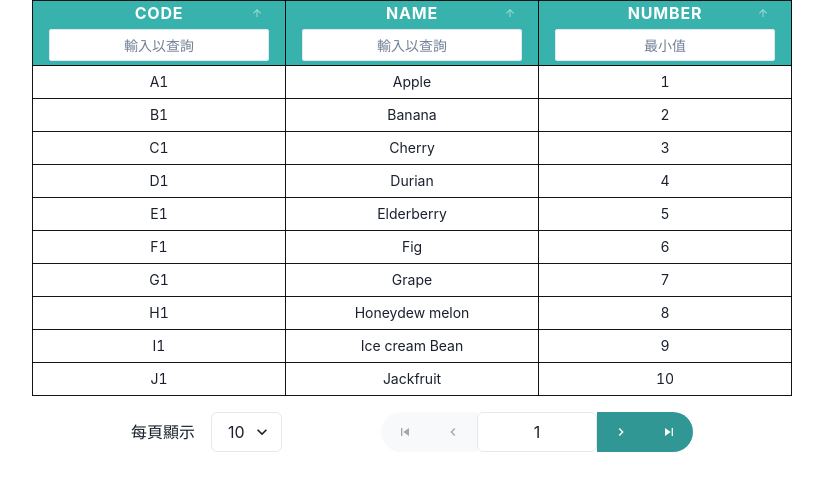
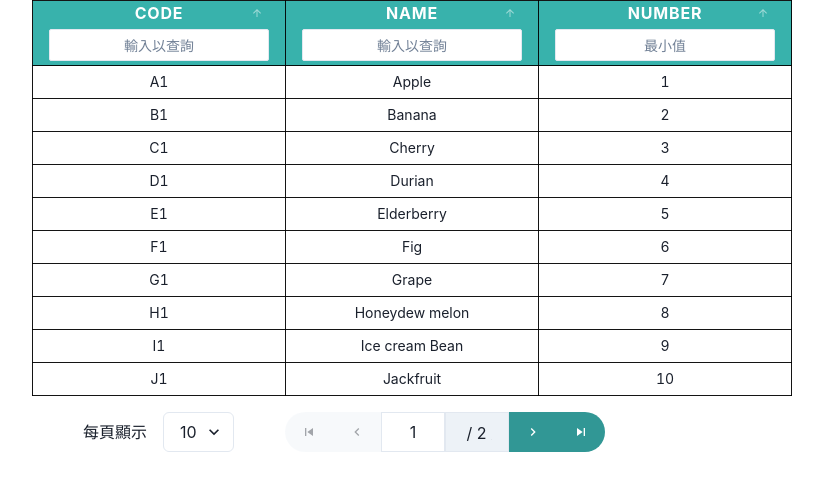
Before and after one commit to fat-qian-qian/cabbage-package, a React (Create React App) app: page / in a window 1280 px wide. Shown: the top 490 px of the page, without its empty margins (228-1051 px from the left). Built offline with nearby package versions, Linux system fonts and the light colour scheme.

Commit message:
Update 1.0.11 Jim

```diff
--- a/package.json
+++ b/package.json
@@ -1,6 +1,6 @@
 {
   "name": "@fatqianqian/cabbage-package",
-  "version": "1.0.10",
+  "version": "1.0.12",
   "description": "A collection of advanced and customizable React components built on top of Chakra UI. Starting with a rich data table component offering built-in pagination, theming options, and flexible row customization, this package aims to enhance your Chakra UI experience with a suite of supplementary components for diverse applications.",
   "main": "dist/index.js",
   "scripts": {
--- a/src/components/PageNavButtonGroup.js
+++ b/src/components/PageNavButtonGroup.js
@@ -1,5 +1,5 @@
 import React from 'react';
-import { Button, Flex, Icon, NumberInput, NumberInputField } from "@chakra-ui/react"
+import { Button, Flex, Icon, Input, NumberInput, NumberInputField } from "@chakra-ui/react"
 import { MdSkipNext, MdSkipPrevious, MdNavigateNext, MdNavigateBefore } from 'react-icons/md'
 
 
@@ -9,6 +9,7 @@ export const PageNavButtonGroup = ({ table }) => {
     return (
         <Flex
             gap={0}
+            w={'60%'}
             >
             <Button
                 rounded={'full'}
@@ -26,18 +27,28 @@ export const PageNavButtonGroup = ({ table }) => {
                 <Icon as={MdNavigateBefore} />
             </Button>
             <NumberInput
+                w={'5vw'}
                 value={table.getState().pagination.pageIndex + 1}
                 min={1}
                 max={table.getPageCount()}
                 onChange={(value) => table.setPageIndex(Number(value) - 1)}
             >
                 <NumberInputField
+                    w={'100%'}
+                    borderRadius={'none'}
                     textAlign={'center'}
-                    w={'15vh'}
                     padding={0}
                     margin={0}
                 />
             </NumberInput>
+            <Input
+                w={'5vw'}
+                borderRadius={'none'}
+                textAlign={'center'}
+                value={` / ${table.getPageCount()} 頁`}
+                isReadOnly
+                bg={'gray.100'}
+            />
 
             {/* <Select
                 w={'auto'}
```
Also changed, not shown: 1 other file (tests, documents, lock files or other folders).
